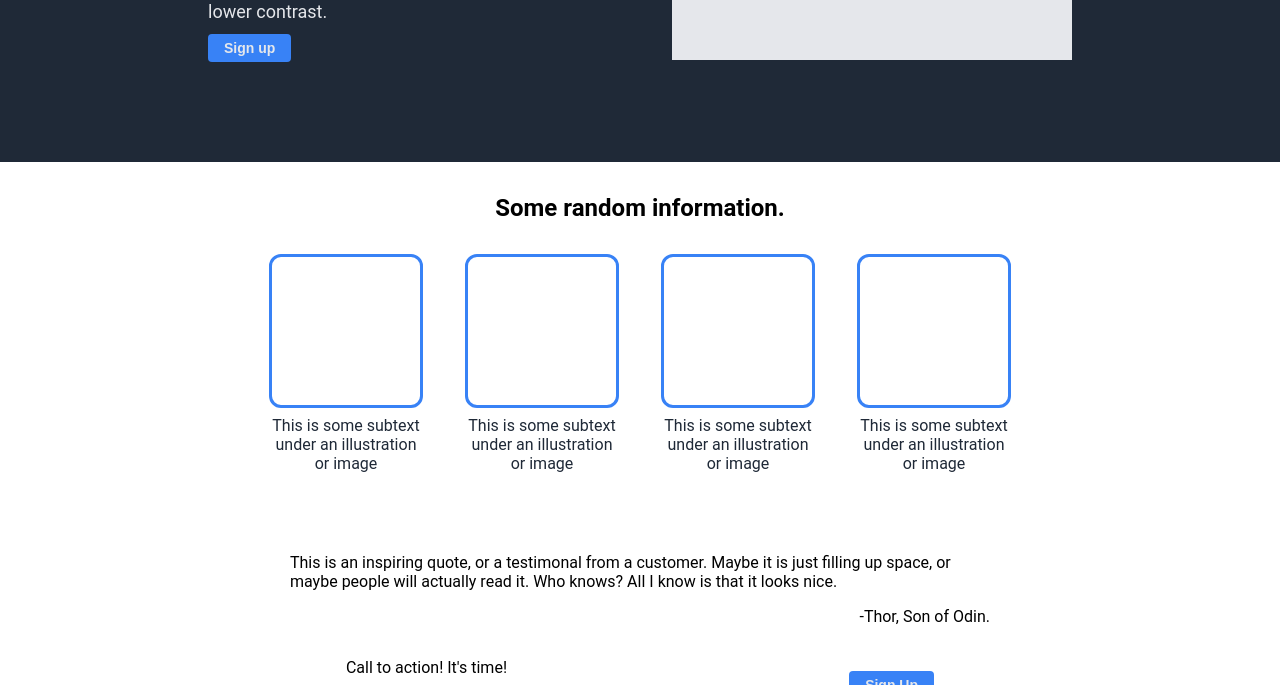
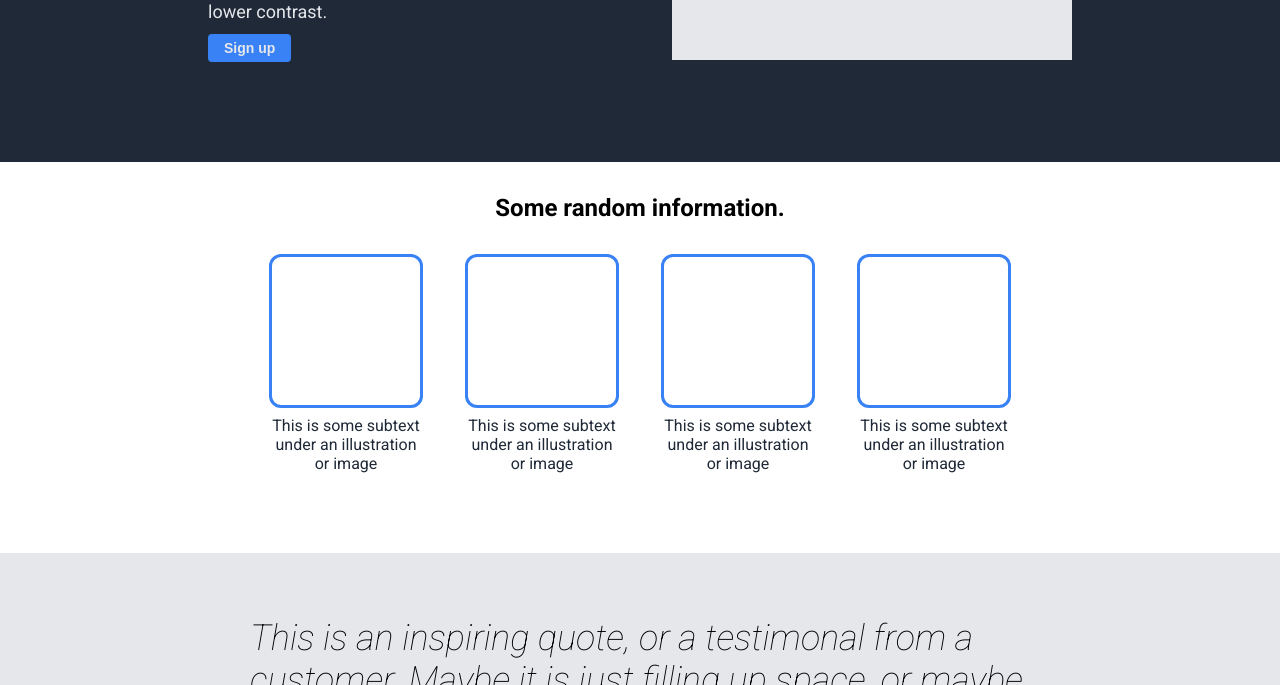
Before and after one commit to gnsbdslm/landing-page, a plain HTML site: page index.html in a window 1280 px wide. Shown: the part 267-952 px from the top of the page. Drawn offline with Linux system fonts and the light colour scheme.

Commit message:
Import font externally and fix weight. Style quote and quoter. Style quote section.

```diff
--- a/style.css
+++ b/style.css
@@ -1,5 +1,7 @@
+@import url("https://fonts.googleapis.com/css2?family=Roboto:ital,wdth,wght@0,75..100,100..900;1,75..100,100..900&display=swap");
+
 body {
-    font-family: Roboto, sans-serif;
+    font-family: "Roboto", sans-serif;
     margin: 0;
     padding: 0;
 }
@@ -65,17 +67,29 @@ body {
     padding: 32px 0;
 }
 
-.this-quote {
+.this-quote p {
     text-align: start;
+    margin: 0;
+    font-size: 36px;
+    font-style: italic;
+    font-weight: lighter;
 }
 
-.author {
+.author p {
+    font-size: 18px;
+    font-weight: 700;
     text-align: end;
+    margin: 0;
 }
 
 .quote-container {
-    width: 700px;
+    width: 780px;
     justify-self: center;
+}
+
+.quote {
+    background-color: #e5e7eb;
+    padding: 64px 0;
 }
 
 .sign-up-bar {
```
